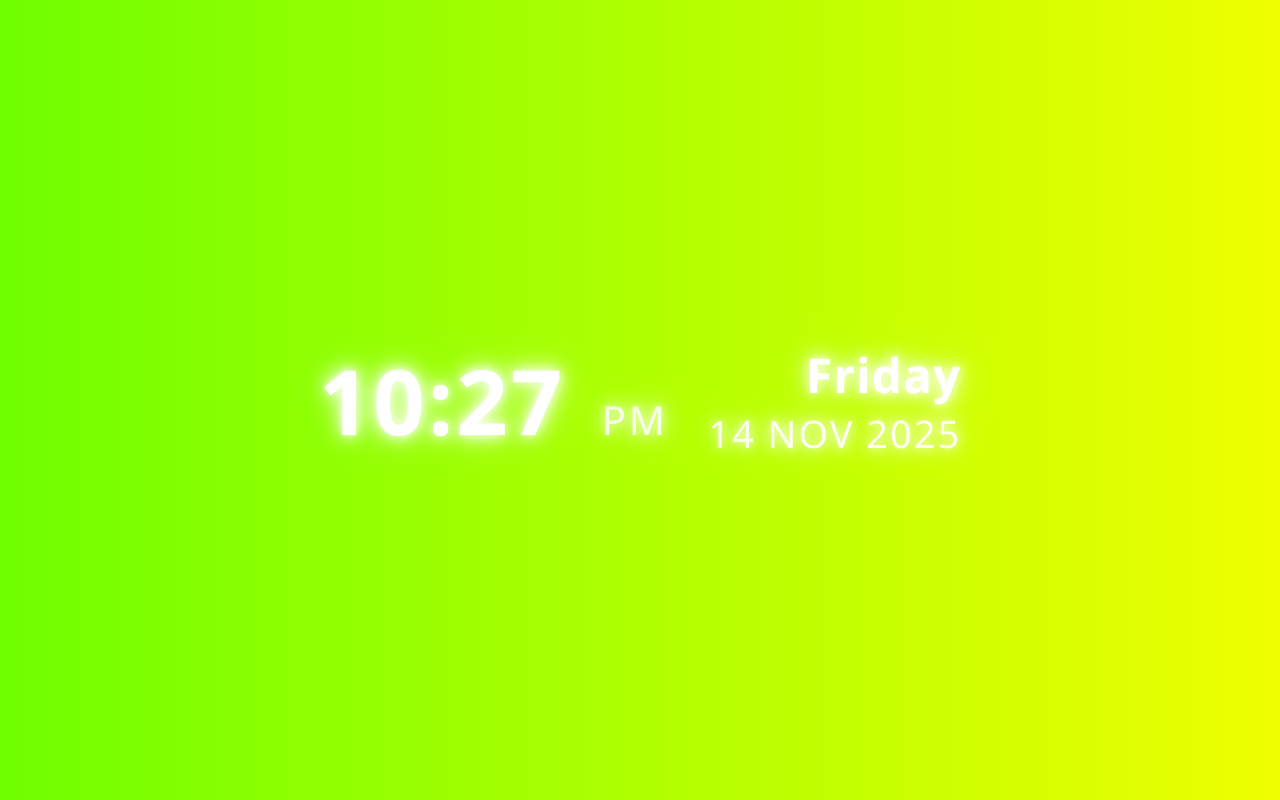
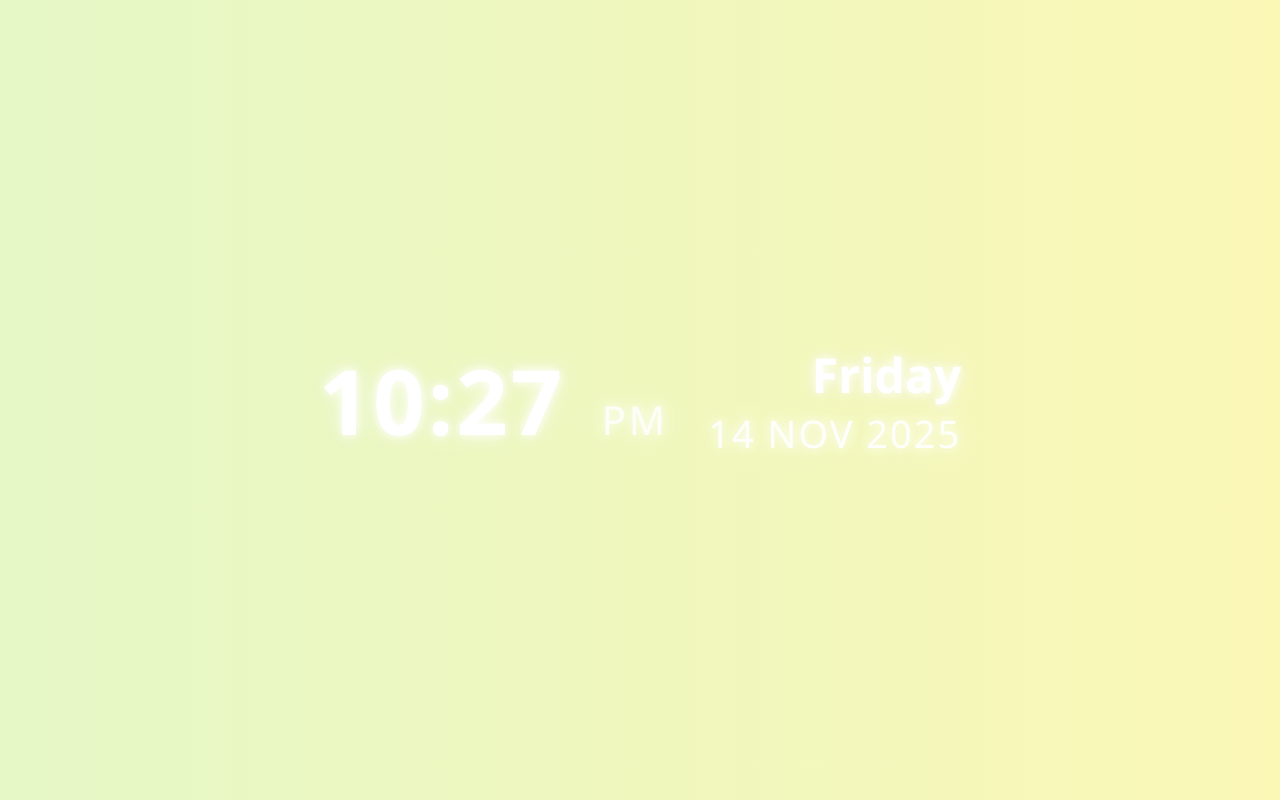
Before and after one commit to HL-Steel-Industries-Sdn-Bhd/Time, a plain HTML site: page index.html in a window 1280 px wide. Drawn offline with Linux system fonts and the light colour scheme.

Commit message:
Update index.html

```diff
--- a/index.html
+++ b/index.html
@@ -2,20 +2,26 @@
 <html lang="en">
 <head>
 <meta charset="UTF-8">
-<title>HL Steel Corner Clock</title>
+<title>HL Steel Corner Clock - Pastel</title>
 <style>
     * { margin: 0; padding: 0; box-sizing: border-box; }
 
     body {
         width: 100vw;
         height: 100vh;
+
+        /* Pastel Rainbow Gradient */
         background: linear-gradient(270deg,
-            #ff0000, #ff7f00, #ffff00,
-            #00ff00, #0000ff, #4b0082, #9400d3,
-            #ff0000
+            #ffd1dc, /* pastel pink */
+            #ffe2b6, /* pastel peach */
+            #fff7b2, /* pastel yellow */
+            #d4f8d3, /* pastel mint */
+            #c9e8ff, /* pastel sky blue */
+            #ddd4ff, /* pastel lavender */
+            #ffd1dc  /* loop back pastel pink */
         );
-        background-size: 1400% 1400%;
-        animation: rainbowMove 25s ease infinite;
+        background-size: 1200% 1200%;
+        animation: rainbowFlow 28s ease infinite;
 
         display: flex;
         align-items: center;
@@ -24,7 +30,7 @@
         color: white;
     }
 
-    @keyframes rainbowMove {
+    @keyframes rainbowFlow {
         0% { background-position: 0% 50%; }
         50% { background-position: 100% 50%; }
         100% { background-position: 0% 50%; }
@@ -36,13 +42,12 @@
         gap: 40px;
     }
 
-    /* 发光设置 */
+    /* Soft Glow */
     .glow {
         text-shadow:
-            0 0 10px rgba(255,255,255,0.8),
-            0 0 18px rgba(255,255,255,0.7),
-            0 0 25px rgba(255,255,255,0.6),
-            0 0 40px rgba(255,255,255,0.5);
+            0 0 8px rgba(255,255,255,0.7),
+            0 0 14px rgba(255,255,255,0.6),
+            0 0 22px rgba(255,255,255,0.5);
     }
 
     /* Time */
@@ -59,7 +64,7 @@
         opacity: 0.9;
     }
 
-    /* Date Box */
+    /* Date Section */
     .date-box {
         display: flex;
         flex-direction: column;
@@ -69,7 +74,6 @@
     .weekday {
         font-size: 48px;
         font-weight: 600;
-        letter-spacing: 1px;
     }
 
     .date {
@@ -110,7 +114,7 @@ function updateClock() {
     ];
     document.getElementById("weekday").textContent = weekdays[now.getDay()];
 
-    // Date format: 15 NOV 2025
+    // Date: 15 NOV 2025
     const day = String(now.getDate()).padStart(2, "0");
     const monthNames = [
         "JAN","FEB","MAR","APR","MAY","JUN",
```
